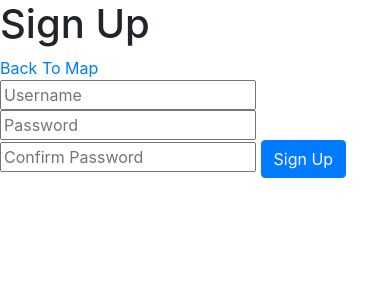
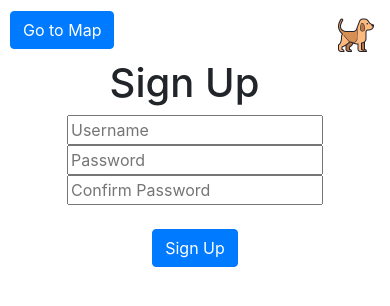
Before and after one commit to 12sknight/ENGO551_Final, a Flask app: page /signup in a window 390 px wide. Shown: the top 306 px of the page. Run offline with Flask 2, Linux system fonts and the light colour scheme; some libraries are stand-ins or nearby versions.

Commit message:
Finished styling and mobile formatting

```diff
--- a/templates/history.html
+++ b/templates/history.html
@@ -77,6 +77,7 @@
       .center {
         width: 80%!important;
     }
+  }
     </style>
 
   </head>
@@ -88,7 +89,9 @@
          <a href="{{url_for('logout')}}" class="btn btn-primary" role="button" >Logout</a>
          <a href="{{url_for('usermap')}}" class="btn btn-primary" role="button">Go to Map</a>
          <a href="{{url_for('history')}}" class="btn btn-primary" role="button" >Dog History</a>
-         Hello {{username}}!
+         <div style="float:right">
+           <img src="https://raw.githubusercontent.com/12sknight/ENGO551_Final/main/icons/dog.png" style="width:50px;height:50px;">
+         </div>
      </div>
 
      <div class="row">
--- a/templates/index.html
+++ b/templates/index.html
@@ -50,6 +50,9 @@
          <a href="{{url_for('signup')}}" class="btn btn-primary" role="button">Sign Up</a>
          <button type="button" class="btn btn-primary" onclick="closestpark()" id="park" data-toggle="tooltip" title="Find the closest dog park">Closest Park</button>
          <button type="button" class="btn btn-primary" onclick="closestwater()" id="water" data-toggle="tooltip" title="Find the closest water fountain">Closest Water Fountain</button>
+         <div style="float:right">
+           <img src="https://raw.githubusercontent.com/12sknight/ENGO551_Final/main/icons/dog.png" style="width:50px;height:50px;">
+         </div>
      </div>
 
      <div id="map"></div>
--- a/templates/signup.html
+++ b/templates/signup.html
@@ -4,18 +4,49 @@
     <title> SignUp </title>
     <link rel="stylesheet" href="https://maxcdn.bootstrapcdn.com/bootstrap/4.0.0/css/bootstrap.min.css" integrity="sha384-Gn5384xqQ1aoWXA+058RXPxPg6fy4IWvTNh0E263XmFcJlSAwiGgFAW/dAiS6JXm" crossorigin="anonymous">
     <meta name="viewport" content="width=device-width, initial-scale=1.0">
+
+    <style>
+
+    .header {
+      padding: 10px;
+      text-align: left;
+      background: white;
+      color: black;
+      font-size: 25px;
+    }
+
+    .center {
+      margin: auto;
+      width: 60%;
+      padding: 0px 0;
+      text-align: center;
+    }
+
+    @media screen and (max-width: 600px) {
+      .center {
+        width: 80%!important;
+    }
+  }
+    </style>
+
+
   </head>
   <body>
     <div class="header">
-      <h1>Sign Up</h1>
+      <a href="{{url_for('index')}}" class="btn btn-primary" role="button">Go to Map</a>
+      <div style="float:right">
+        <img src="https://raw.githubusercontent.com/12sknight/ENGO551_Final/main/icons/dog.png" style="width:50px;height:50px;">
+      </div>
     </div>
-    <a href="{{url_for('index')}}" class="button1" role="button">Back To Map</a>
+
+    <div class = "center">
+          <h1>Sign Up</h1>
     <form action="/signup" method="post" autocomplete="off">
       <input type="text" name="username" placeholder="Username"/>
       <input type="password" name="password" placeholder="Password"/>
-      <input type="password" name="confpassword" placeholder="Confirm Password"/>
-
-    <button class="btn btn-primary" type="submit">Sign Up</button>
+      <input type="password" name="confpassword" placeholder="Confirm Password"/><br><br>
+      <button class="btn btn-primary" type="submit">Sign Up</button>
     </form>
+  </div>
   </body>
 </html>
```
Also changed, not shown: import.py (deleted, +0 -20 lines), templates/add.html (+25 -5 lines), templates/login.html (+40 -5 lines), templates/usermap.html (+15 -9 lines), 3 other files.
